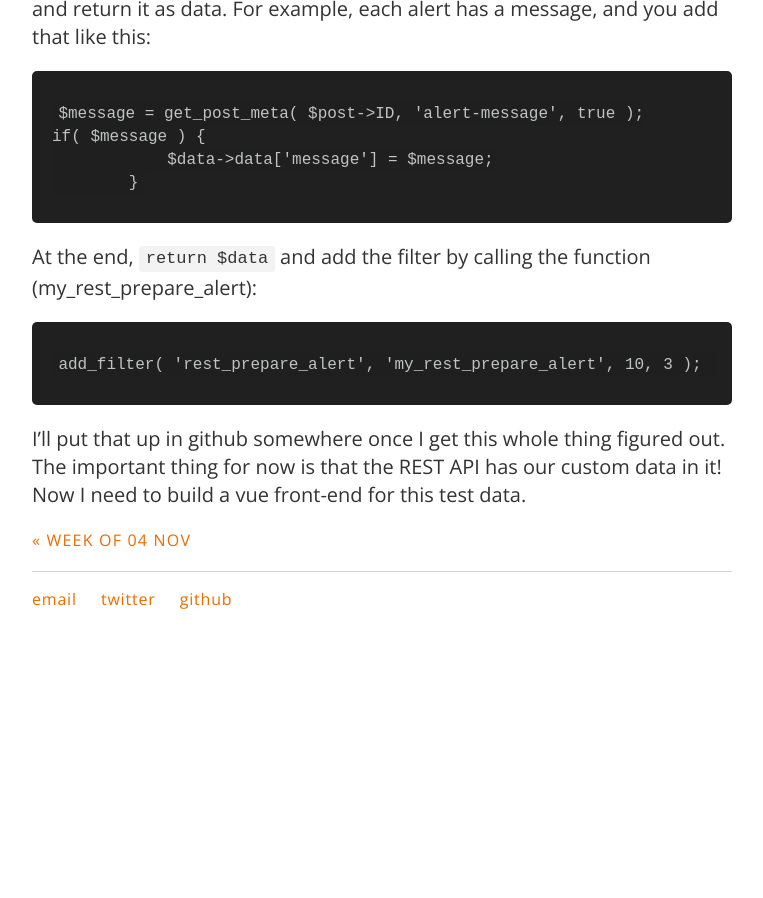
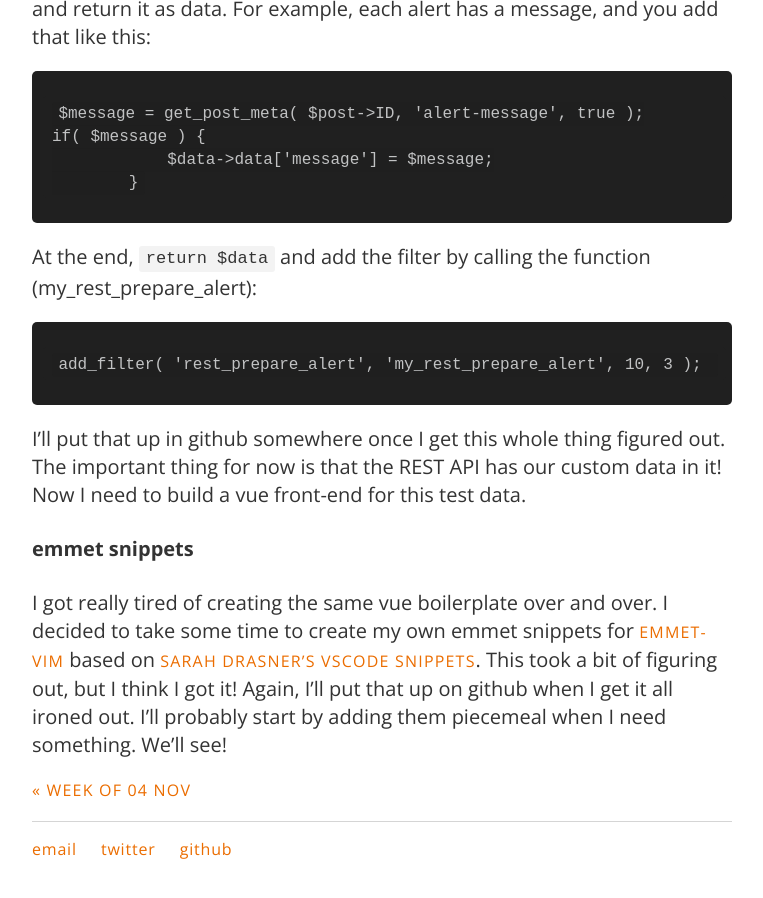
Before and after one commit to carylwyatt/carylwyatt.github.io, a Jekyll site: the page built from _posts/2020-04-06-week-of-apr-06.md, in a window 1280 px wide and 900 px high, scrolled down 2974 px. Shown: the whole window, without its empty margins (258-1021 px from the left). Built offline with Jekyll 4.4.1, drawn with Linux system fonts in a browser that asks for light colours; emoji names are drawn with the system emoji font; before the commit the page ends 3624 px from its top, so only the background shows below that.

Commit message:
notes on emmit snippets :nerd_face:

````diff
--- a/_posts/2020-04-06-week-of-apr-06.md
+++ b/_posts/2020-04-06-week-of-apr-06.md
@@ -66,3 +66,7 @@ add_filter( 'rest_prepare_alert', 'my_rest_prepare_alert', 10, 3 );
 ```
 
 I'll put that up in github somewhere once I get this whole thing figured out. The important thing for now is that the REST API has our custom data in it! Now I need to build a vue front-end for this test data.
+
+#### emmet snippets
+
+I got really tired of creating the same vue boilerplate over and over. I decided to take some time to create my own emmet snippets for [emmet-vim](https://github.com/mattn/emmet-vim) based on [Sarah Drasner's VSCode snippets](https://github.com/sdras/vue-vscode-snippets). This took a bit of figuring out, but I think I got it! Again, I'll put that up on github when I get it all ironed out. I'll probably start by adding them piecemeal when I need something. We'll see!
````
